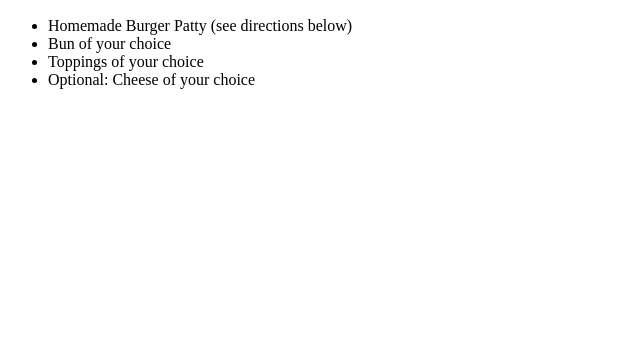
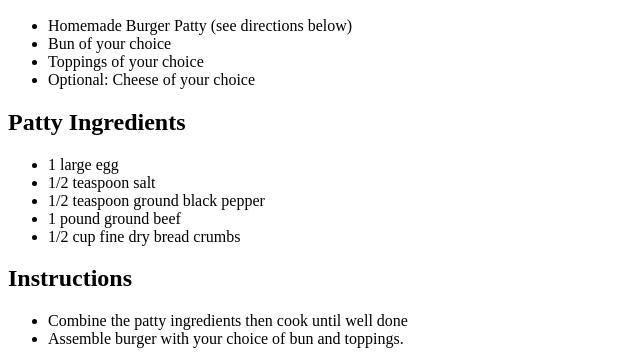
Before and after one commit to CharlesJustus/odin-recipes, a plain HTML site: page recipes/burger.html in a window 1280 px wide. Shown: the part 460-824 px from the top of the page, without its empty margins (0-640 px from the left). Before the commit the page ends 800 px from the top, so only its background shows below. Drawn offline with Linux system fonts and the light colour scheme.

Commit message:
Complete recipe website

```diff
--- a/recipes/burger.html
+++ b/recipes/burger.html
@@ -19,6 +19,18 @@
             <li>Toppings of your choice</li>
             <li>Optional: Cheese of your choice</li>
         </ul>
-
+     <h2>Patty Ingredients</h2>
+        <ul>
+            <li>1 large egg</li>
+            <li>1/2 teaspoon salt</li>
+            <li>1/2 teaspoon ground black pepper</li>
+            <li>1 pound ground beef</li>
+            <li>1/2 cup fine dry bread crumbs</li>
+        </ul>
+    <h2>Instructions</h2>
+        <ul>
+            <li>Combine the patty ingredients then cook until well done</li>
+            <li>Assemble burger with your choice of bun and toppings.</li>
+        </ul>
 </body>
 </html>
```
Also changed, not shown: index.html (added, +16 -0 lines), Lasagna.webp (added), burger.jpg (added), pizza.jpg (added).
